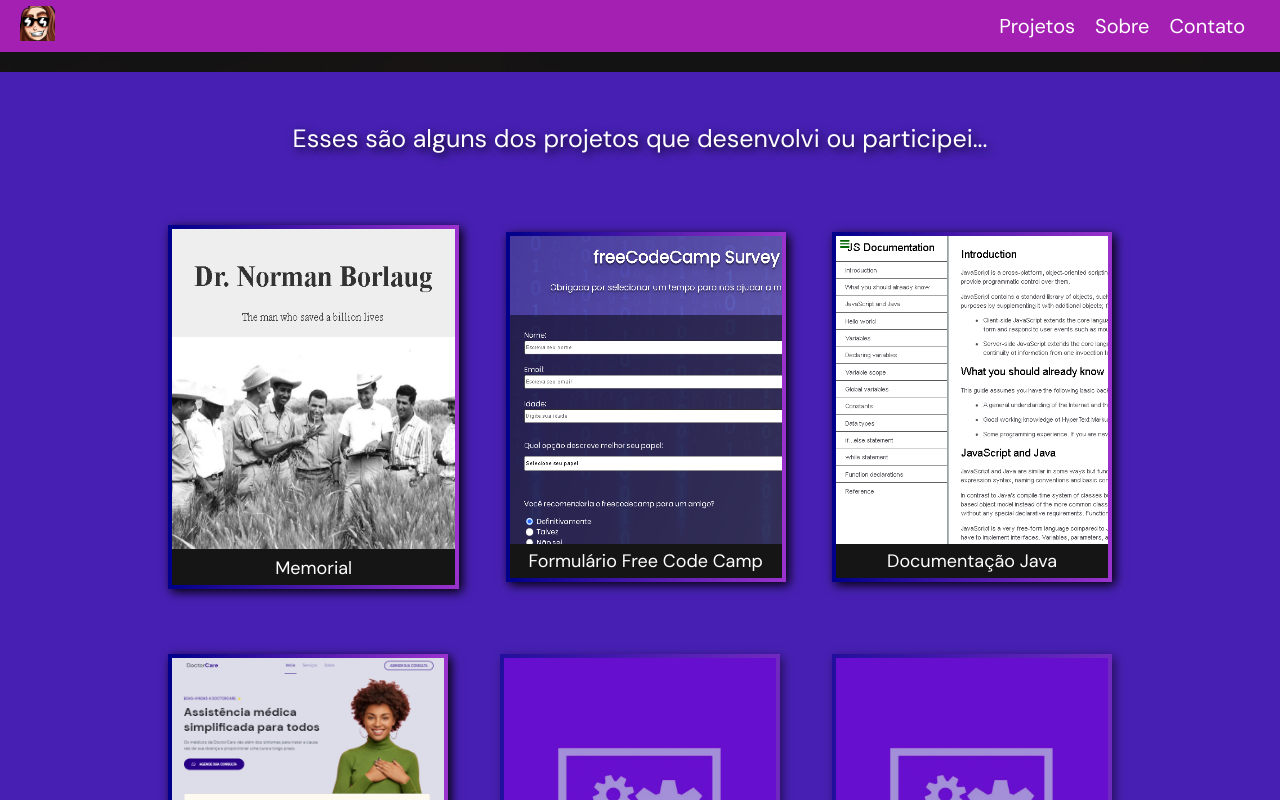
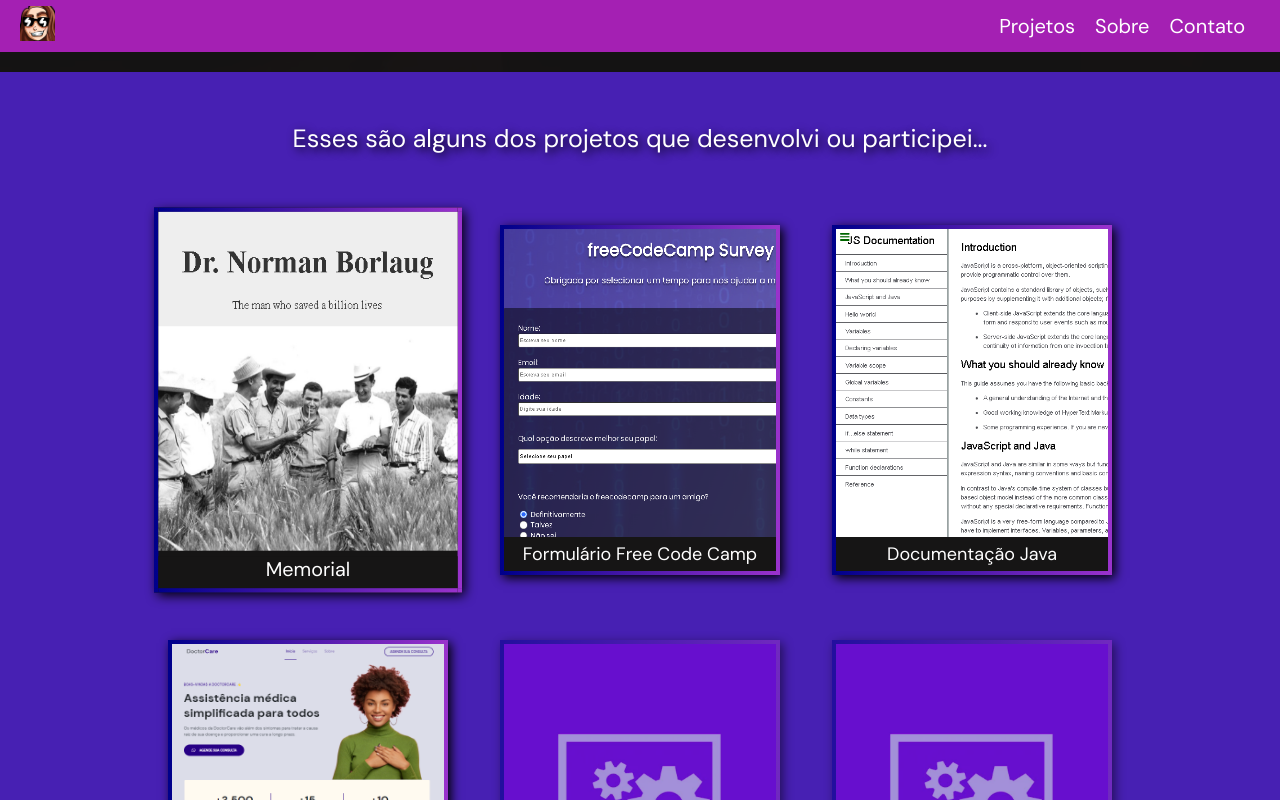
Before and after one commit to marinapsvreis/serratec-frontendessencial-projeto-individual, a plain HTML site: page index.html in a window 1280 px wide. In both pictures the pointer is over the element "Memorial". Shown: the part 728-1528 px from the top of the page. Drawn offline with Linux system fonts and the light colour scheme; a web font is replaced by a local one.

Commit message:
ajuste do hover para transform scale

```diff
--- a/style.css
+++ b/style.css
@@ -128,8 +128,7 @@ body {
 }
 
 #projetos .card:hover {
-  width: 291.2px;
-  height: 364px;
+  transform: scale(110%);
 }
 
 #projetos .card img {
@@ -137,11 +136,6 @@ body {
   height: 308px;
 
   transition: 0.5s;
-}
-
-#projetos .card img:hover {
-  width: 282.88px;
-  height: 320.48px;
 }
 
 #projetos header {
@@ -309,7 +303,7 @@ footer ul li img {
 }
 
 footer ul li img:hover {
-  width: 50px;
+  transform: scale(150%);
 }
 
 footer #assinatura {
```
